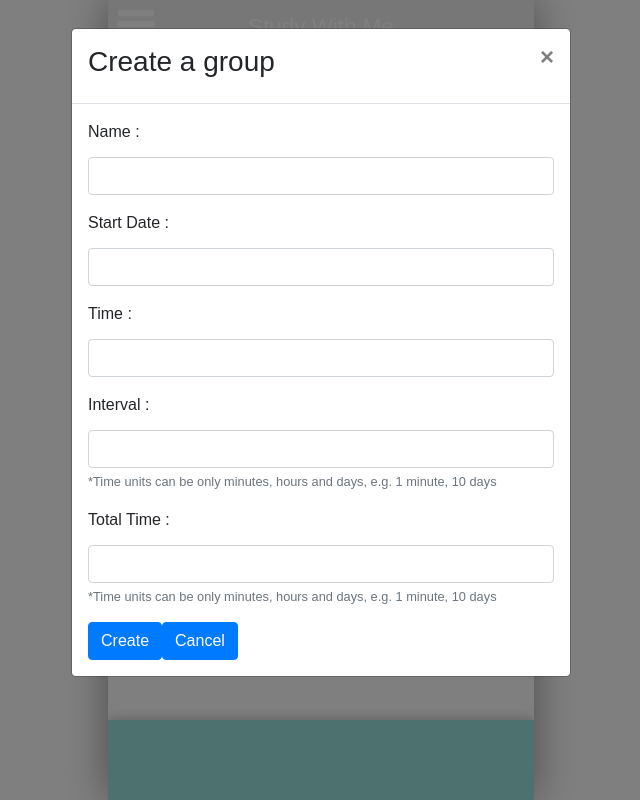
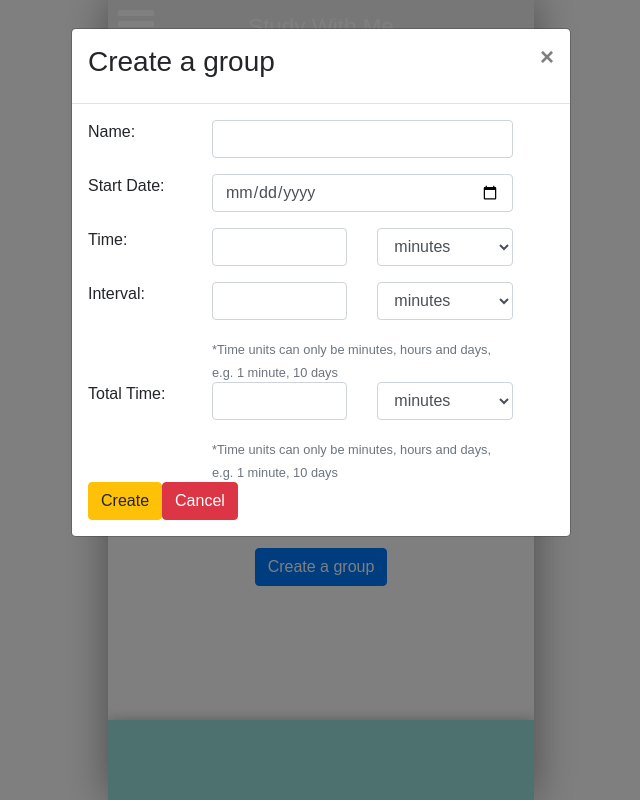
Before and after one commit to mdechdee/study-with-me, a React (Create React App) app: page /find_group in a window 1280 px wide. Both pictures are taken after a click on the button "Create a group". Shown: the whole page, without its empty margins (319-959 px from the left). Built offline with nearby package versions, Linux system fonts and the light colour scheme.

Commit message:
Add date picker and forms

```diff
--- a/package.json
+++ b/package.json
@@ -13,6 +13,7 @@
     "react-bootstrap": "^1.0.0-beta.14",
     "react-burger-menu": "^2.6.12",
     "react-custom-scrollbars": "^4.2.1",
+    "react-datepicker": "^2.10.1",
     "react-dom": "^16.11.0",
     "react-modal": "^3.11.1",
     "react-router-dom": "^5.1.2",
--- a/src/CreateGroup.js
+++ b/src/CreateGroup.js
@@ -7,10 +7,7 @@ class CreateGroup extends React.Component {
     super(props);
     this.handleShow = this.handleShow.bind(this);
     this.handleClose = this.handleClose.bind(this);
-
-    this.state = {
-      show: false
-    };
+    this.state = {show: false};
   }
   handleClose(){
     this.setState({show: false});
@@ -21,15 +18,15 @@ class CreateGroup extends React.Component {
   render(){
     return(
       <div>
-        <Button onClick = {this.handleShow}> Create a group </Button>
+        <Button onClick={this.handleShow}> Create a group </Button>
           <Modal show={this.state.show} onHide={this.handleClose}>
             <Modal.Header closeButton>
               <Modal.Title> <h3>Create a group</h3> {this.props.popup_id} </Modal.Title>
             </Modal.Header>
             <Modal.Body>
               <CreateGroupDescription/>
-              <Button> Create </Button>
-              <Button onClick = {this.handleClose}> Cancel </Button>
+              <Button variant="warning" offset={100}> Create </Button>
+              <Button variant="danger" offset={100} onClick={this.handleClose}> Cancel </Button>
             </Modal.Body>
           </Modal>
       </div>
--- a/src/CreateGroupDescription.js
+++ b/src/CreateGroupDescription.js
@@ -1,5 +1,5 @@
 import React from 'react';
-import {Button} from 'react-bootstrap'
+import {Row, Col, Button} from 'react-bootstrap'
 import {Form} from 'react-bootstrap'
 
 class CreateGroupDescription extends React.Component{
@@ -42,40 +42,103 @@ class CreateGroupDescription extends React.Component{
 	render(){
 		return(
 			<div>
+				<Row>
+					<Col xs={3}> Name: </Col>
+					<Col xs={8}>
 						<Form>
 						  	<Form.Group controlId="group-name">
-					    <Form.Label><h6>Name :</h6></Form.Label>
 							    <Form.Control onChange={this.group_name_change} />
 						  	</Form.Group>
+						</Form>
+					</Col>
+				</Row>
 
+				<Row>
+					<Col xs={3}> Start Date: </Col>
+					<Col xs={8}>
+						<Form>
 							<Form.Group controlId="group-start-date">
-					    <Form.Label><h6>Start Date :</h6></Form.Label>
-					    <Form.Control onChange={this.group_start_date_change}/>
+								<Form.Control type="date" onChange={this.group_start_date_change}/>
 					 		</Form.Group>
+						</Form>
+					</Col>
+				</Row>
 
+				<Row>
+					<Col xs={3}> Time: </Col>
+					<Col xs={4}>
+						<Form>
 								<Form.Group controlId="group-time">
-						 <Form.Label><h6>Time :</h6></Form.Label>
 		 						 	<Form.Control onChange={this.group_time_change} />
 		 					 	</Form.Group>
+						</Form>
+					</Col>
+					<Col xs={4}>
+						<Form.Control as="select">
+							<option>minutes</option>
+							<option>hours</option>
+							<option>days</option>
+						</Form.Control>
+					</Col>
+				</Row>
 
+				<Row>
+					<Col xs={3}> Interval: </Col>
+					<Col xs={4}>
+						<Form>
 								<Form.Group controlId="group-interval">
-						 <Form.Label><h6>Interval :</h6></Form.Label>
 		 						 	<Form.Control onChange={this.group_interval_change} />
+		 					 	</Form.Group>
+						</Form>
+					</Col>
+					<Col xs={4}>
+						<Form.Control as="select">
+							<option>minutes</option>
+							<option>hours</option>
+							<option>days</option>
+						</Form.Control>
+					</Col>
+				</Row>
+
+				<Row>
+					<Col xs={{offset: 3}}>
 						<Form.Text className="text-muted">
-								 *Time units can be only minutes, hours and days, e.g. 1 minute, 10 days
+								*Time units can only be minutes, hours and days,
 						</Form.Text>
+						<Form.Text className="text-muted">
+								e.g. 1 minute, 10 days
+						</Form.Text>
+					</Col>
+				</Row>
+
+				<Row>
+					<Col xs={3}> Total Time: </Col>
+					<Col xs={4}>
+						<Form>
+								<Form.Group controlId="group-total-time">
+		 						 	<Form.Control onChange={this.group_total_time_change} />
 		 					 	</Form.Group>
+						</Form>
+					</Col>
+					<Col xs={4}>
+						<Form.Control as="select">
+							<option>minutes</option>
+							<option>hours</option>
+							<option>days</option>
+						</Form.Control>
+					</Col>
+				</Row>
 
-					 <Form.Group controlId="group-total-time">
-						 <Form.Label><h6>Total Time :</h6></Form.Label>
-						 <Form.Control onChange={this.group_total_time_change} />
+				<Row>
+					<Col xs={{offset: 3}}>
 						<Form.Text className="text-muted">
-								 *Time units can be only minutes, hours and days, e.g. 1 minute, 10 days
+								*Time units can only be minutes, hours and days,
 						</Form.Text>
-					 </Form.Group>
-
-
-				</Form>
+						<Form.Text className="text-muted">
+								e.g. 1 minute, 10 days
+						</Form.Text>
+					</Col>
+				</Row>
 	  	</div>
 		);
 	}
```
Also changed, not shown: src/FindGroups.js (+4 -12 lines), 1 other file (tests, documents, lock files or other folders). Lines whose indentation alone changed are shown as unchanged.
